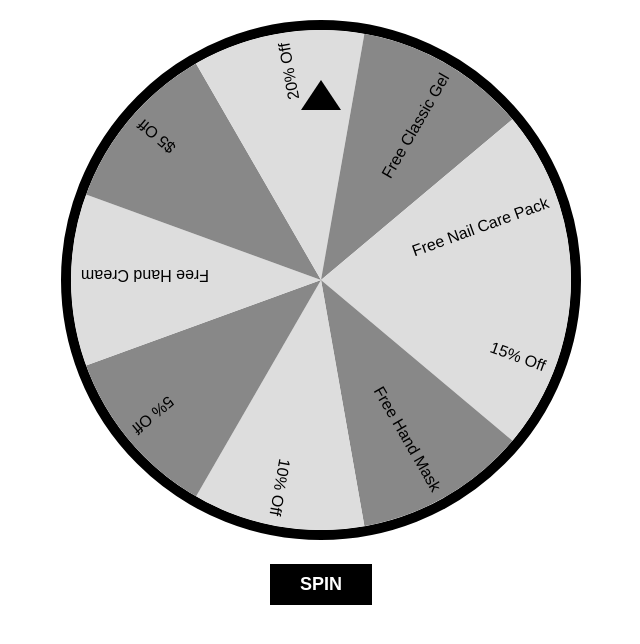
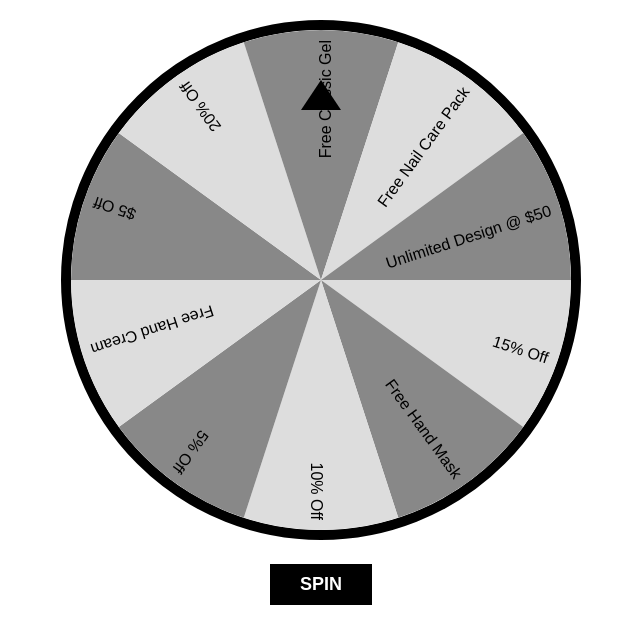
Before and after one commit to chelsi-simpple/wheel-of-fortune, a plain HTML site: page index.html in a window 1280 px wide. Shown: the whole page, without its empty margins (319-959 px from the left). Drawn offline with Linux system fonts and the light colour scheme.

Commit message:
Update index.html

```diff
--- a/index.html
+++ b/index.html
@@ -61,7 +61,8 @@
       "$5 Off",
       "20% Off",
       "Free Classic Gel",
-      "Free Nail Care Pack"
+      "Free Nail Care Pack",
+      "Unlimited Design @ $50"
     ];
     const numOptions = options.length;
     const arcSize = (2 * Math.PI) / numOptions;
```
